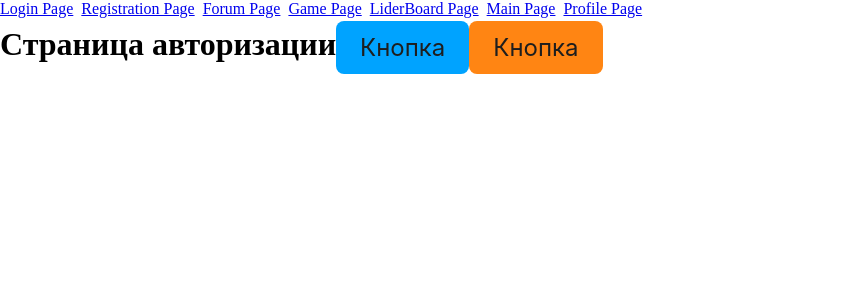
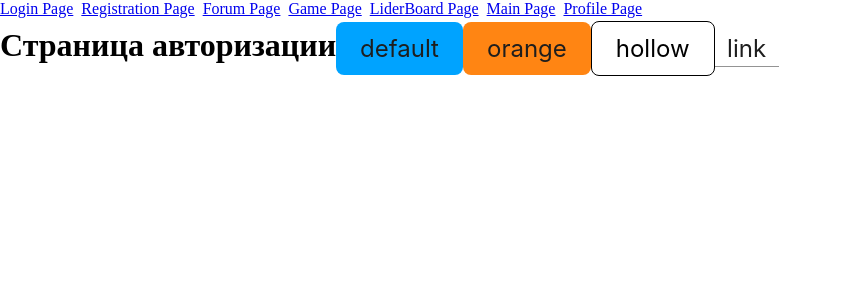
Before and after one commit to Glazoff/client-server-template-with-vite, a React (Vite) app in the folder packages/client/: page /login in a window 1280 px wide. Shown: the top 300 px of the page, without its empty margins (0-842 px from the left). Built offline with nearby package versions, Linux system fonts and the light colour scheme.

Commit message:
4 варианта кастомных кнопок

```diff
--- a/packages/client/src/pages/Login/index.tsx
+++ b/packages/client/src/pages/Login/index.tsx
@@ -4,8 +4,10 @@ export default function Login() {
   return (
     <h1>
       Страница авторизации
-      <Button variant={'default'}>Кнопка</Button>
-      <Button variant="orange">Кнопка</Button>
+      <Button variant={'default'}>default</Button>
+      <Button variant="orange">orange</Button>
+      <Button variant="hollow">hollow</Button>
+      <Button variant="link">link</Button>
     </h1>
   );
 }
```
